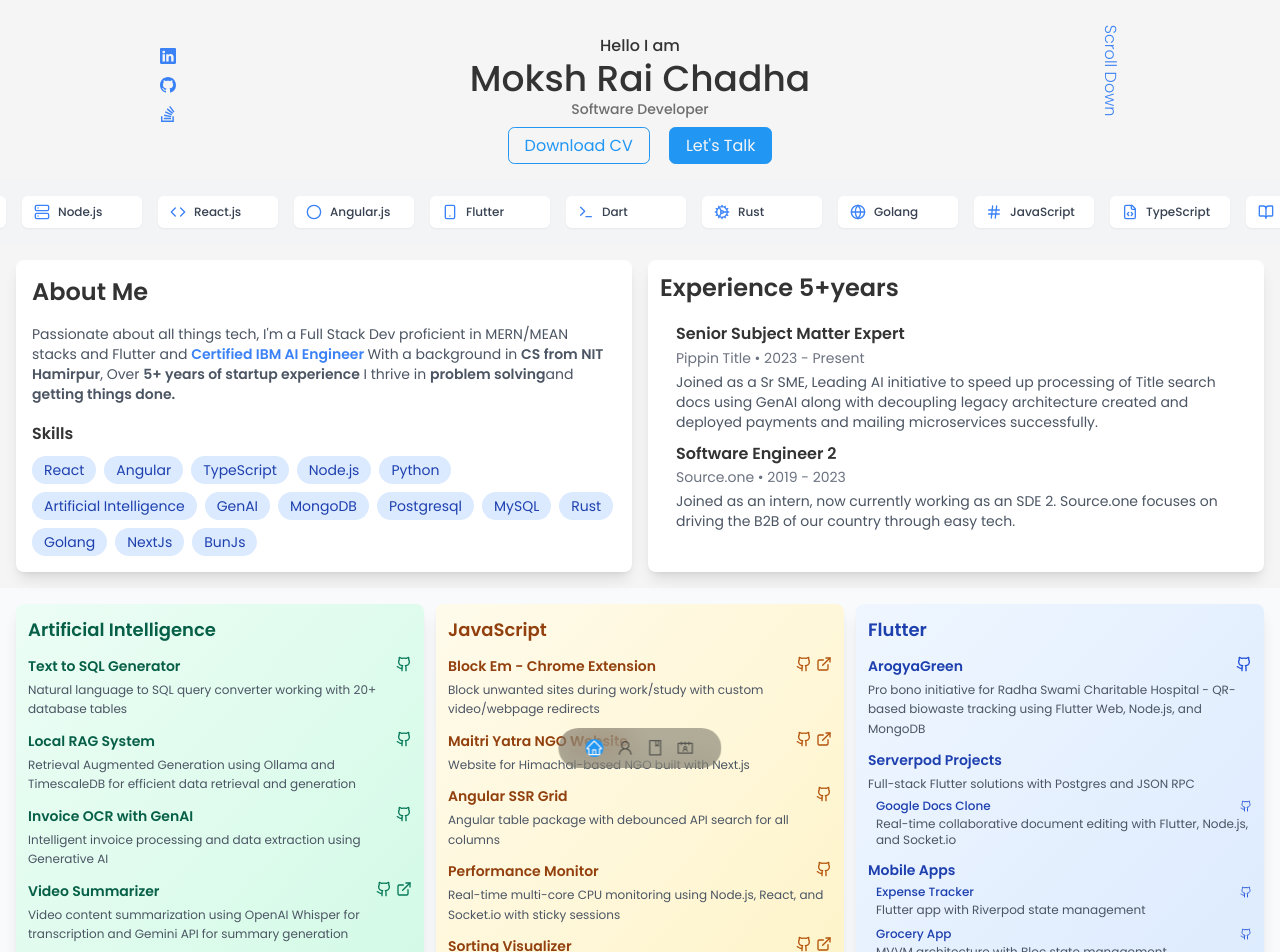
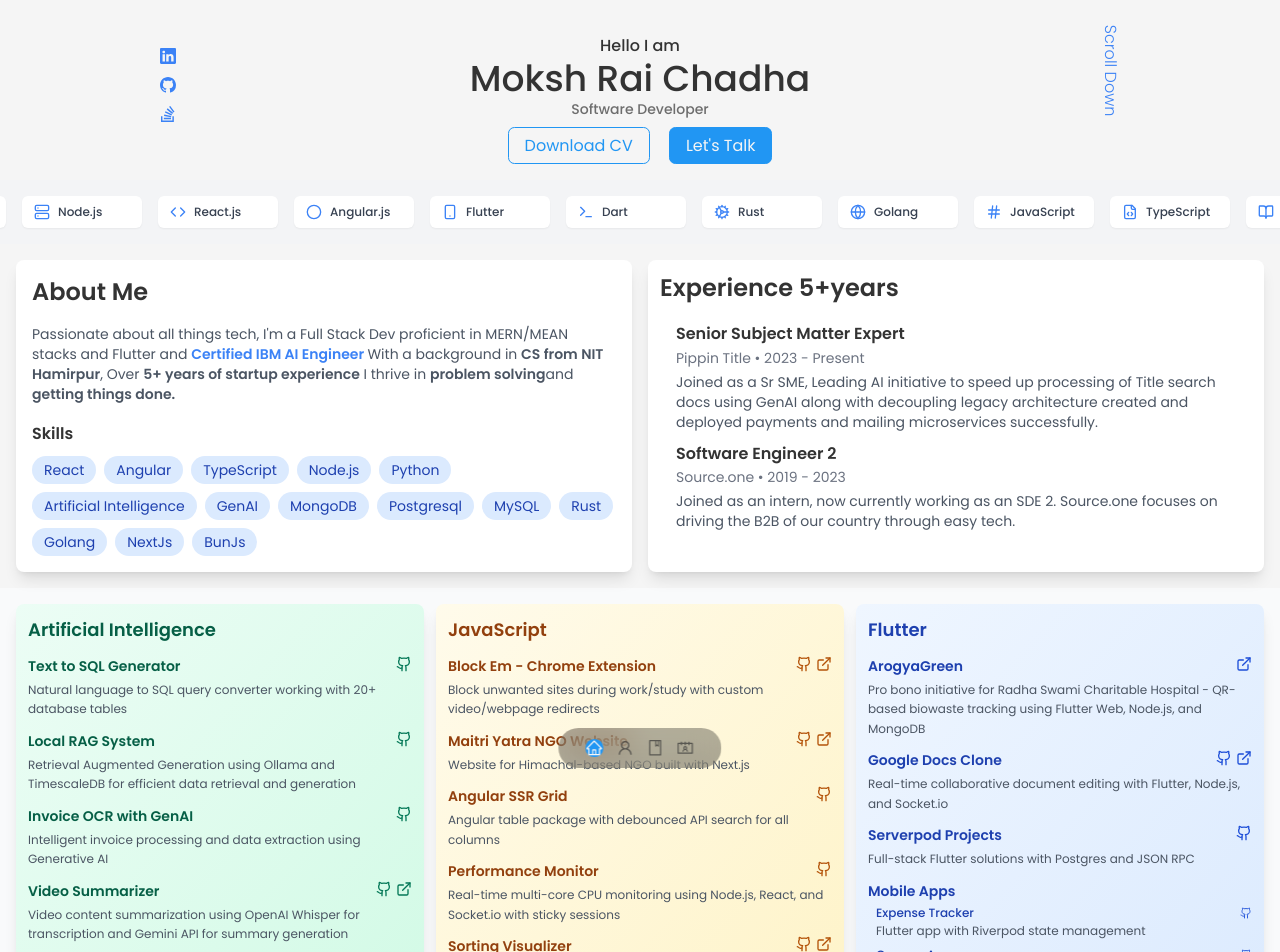
Before and after one commit to mokshchadha/react-portfolio, a React (Create React App) app: page / in a window 1280 px wide. Shown: the top 952 px of the page. Built offline with nearby package versions, Linux system fonts and the light colour scheme.

Commit message:
updated flutter section

```diff
--- a/src/components/portfolio/Portfolio.jsx
+++ b/src/components/portfolio/Portfolio.jsx
@@ -97,20 +97,20 @@
           title: "ArogyaGreen",
           description:
             "Pro bono initiative for Radha Swami Charitable Hospital - QR-based biowaste tracking using Flutter Web, Node.js, and MongoDB",
-          repo: "arogyagreen",
+          preview: "https://arogyagreen.netlify.app/",
+        },
+        {
+          title: "Google Docs Clone",
+          description:
+            "Real-time collaborative document editing with Flutter, Node.js, and Socket.io",
+          repo: "https://github.com/mokshchadha/docs-clone",
+          preview:"https://www.linkedin.com/feed/update/urn:li:activity:6995037982961352704/"
         },
         {
           title: "Serverpod Projects",
           description:
             "Full-stack Flutter solutions with Postgres and JSON RPC",
-          subItems: [
-            {
-              title: "Google Docs Clone",
-              description:
-                "Real-time collaborative document editing with Flutter, Node.js, and Socket.io",
-              repo: "flutter-google-docs",
-            },
-          ],
+           repo:'https://github.com/mokshchadha/serverpod_demo'
         },
         {
           title: "Mobile Apps",
@@ -118,12 +118,12 @@
             {
               title: "Expense Tracker",
               description: "Flutter app with Riverpod state management",
-              repo: "flutter-expense-tracker",
+              repo: "https://github.com/mokshchadha/expense-tracker",
             },
             {
               title: "Grocery App",
               description: "MVVM architecture with Bloc state management",
-              repo: "flutter-grocery-app",
+              repo: "https://github.com/mokshchadha/grocery_bloc",
             },
           ],
         },
```
